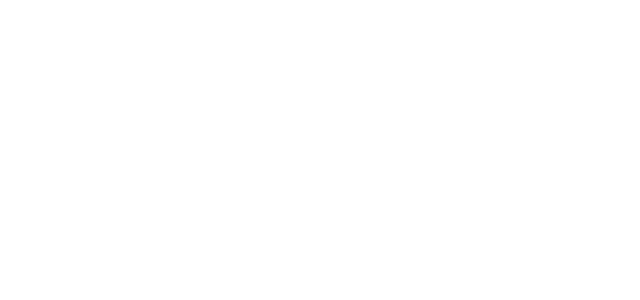
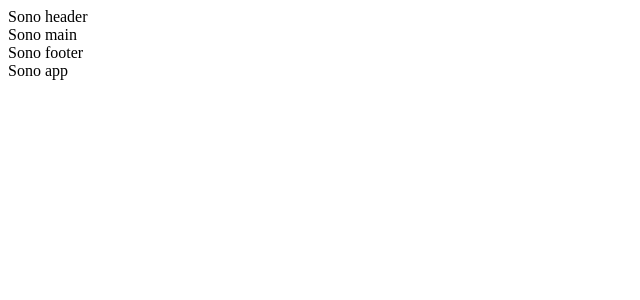
Before and after one commit to LupoArticoblu/vite-molisana, a Vue app: page / in a window 1280 px wide. Shown: the top 300 px of the page, without its empty margins (0-640 px from the left). Built offline with nearby package versions, Linux system fonts and the light colour scheme.

Commit message:
1 costruzione dei componenti

```diff
--- a/index.html
+++ b/index.html
@@ -4,7 +4,7 @@
     <meta charset="UTF-8" />
     <link rel="icon" type="image/svg+xml" href="/vite.svg" />
     <meta name="viewport" content="width=device-width, initial-scale=1.0" />
-    <title>Vite + Vue</title>
+    <title>La Molisana</title>
   </head>
   <body>
     <div id="app"></div>
--- a/src/App.vue
+++ b/src/App.vue
@@ -1,10 +1,26 @@
 <template>
+  <!--3 usiamo i componenti-->
 
+  <Header />
+  <Main />
+  <Footer />
+  <div>Sono app</div>
 </template>
 
 <script>
+//1 importiamo i 3 componenti
+import Header from './components/header.vue';
+import Main from './components/main.vue';
+import Footer from './components/footer.vue';
 export default {
+  name: 'App',
 
+  components: {
+    //2 richiamiamoli come proprietà di un oggetto(components)
+    Header,
+    Main,
+    Footer,
+  },
 }
 </script>
 
--- /dev/null
+++ b/src/components/footer.vue
@@ -0,0 +1,13 @@
+<template>
+  <footer>Sono footer</footer>
+</template>
+
+<script>
+export default {
+  name: 'footer',
+}
+</script>
+
+<style>
+
+</style>
--- /dev/null
+++ b/src/components/header.vue
@@ -0,0 +1,13 @@
+<template>
+  <header>Sono header</header>
+</template>
+
+<script>
+export default {
+  name: 'header',
+}
+</script>
+
+<style>
+
+</style>
--- /dev/null
+++ b/src/components/main.vue
@@ -0,0 +1,13 @@
+<template>
+  <main>Sono main</main>
+</template>
+
+<script>
+export default {
+  name: 'main',
+}
+</script>
+
+<style>
+
+</style>
```
